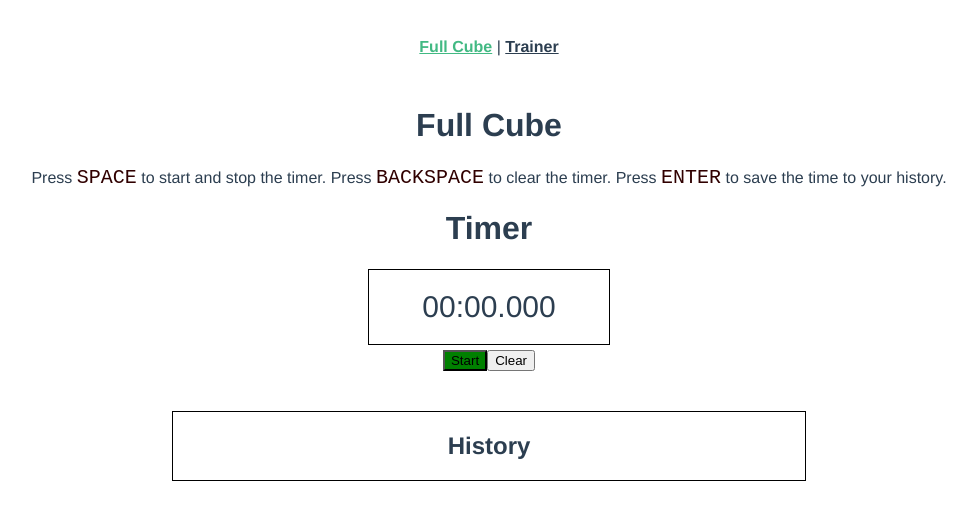
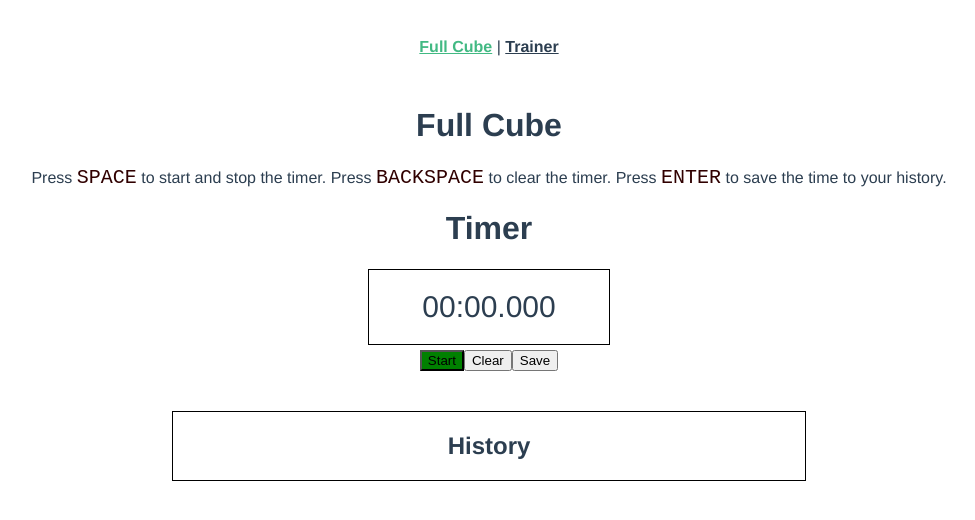
Before and after one commit to lernest/rubiks-timer, a Vue app: page /#/ in a window 1280 px wide. Shown: the top 520 px of the page, without its empty margins (151-1126 px from the left). Built offline with nearby package versions, Linux system fonts and the light colour scheme.

Commit message:
post to database

```diff
--- a/src/components/Timer.vue
+++ b/src/components/Timer.vue
@@ -5,6 +5,7 @@
         <button class="start" v-if="!isTimerRunning" @click="startTimer">Start</button>
         <button class="stop" v-else @click="stopTimer">Stop</button>
         <button @click="resetTimer">Clear</button>
+        <button @click="saveTime">Save</button>
         <div class="history">
             <h2>History</h2>
             <ul>
@@ -15,6 +16,7 @@
 </template>
 
 <script>
+import axios from 'axios'
 
 export default {
     data(){
@@ -77,6 +79,24 @@ export default {
         },
         saveTime(){
             this.savedTimes.push(this.formattedTime)
+
+            let record = {
+                phase:'whole cube',
+                time: new Date(this.startTime),
+                duration:this.formattedTime,
+                notes:'note'
+            }
+
+            console.log("Posting record:")
+            console.log(record)
+
+            // save to database
+            axios.post('http://localhost:3000/add',record).then(res => {
+                console.log("Posted")
+                console.log(res)
+            }).catch(e => {
+                console.log(e)
+            })
         }
     }
 }
```
Also changed, not shown: package.json (+4 -3 lines), 1 other file (tests, documents, lock files or other folders).
